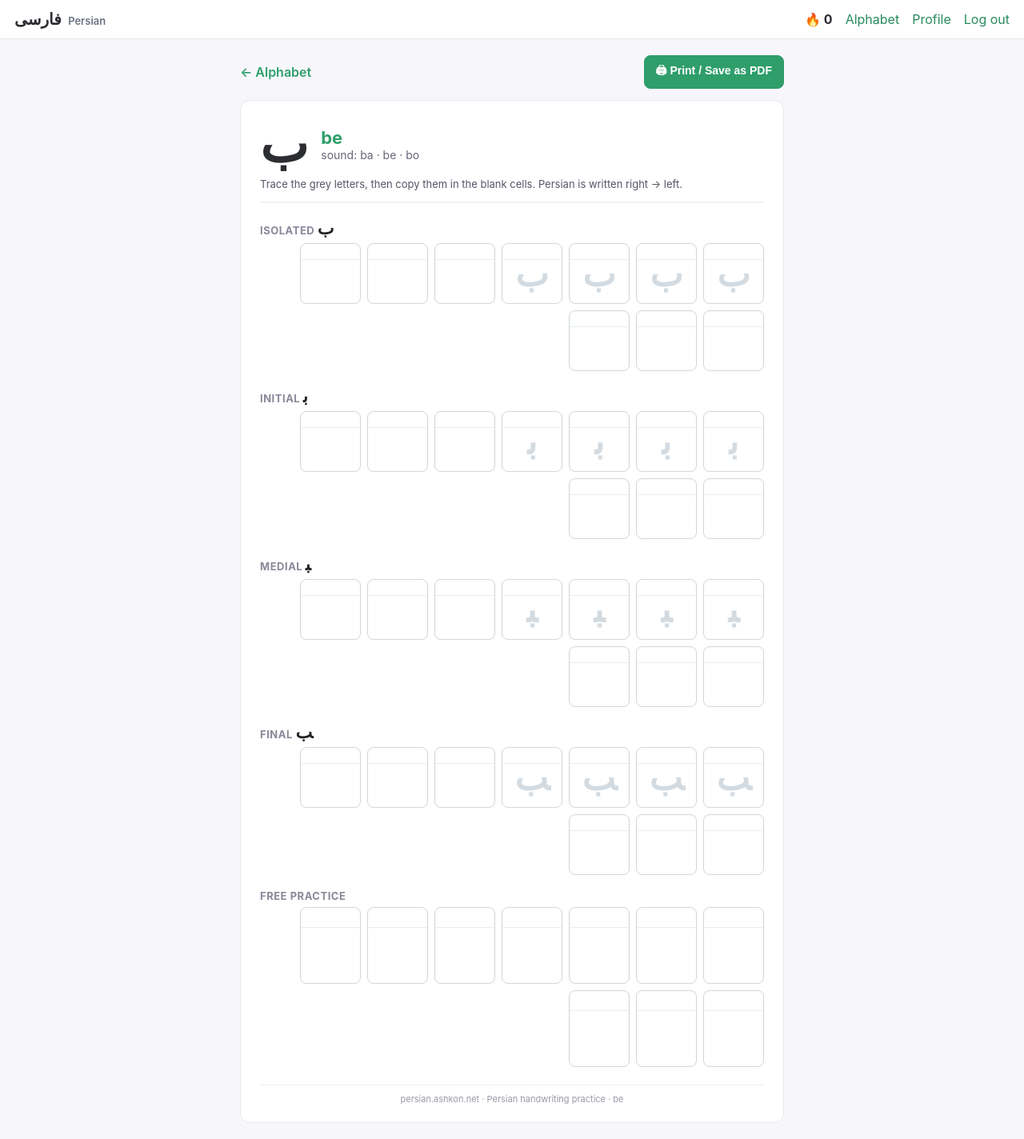
After one commit to ashsabet/persian, a Django app: a page that uses webapp/templates/learn/worksheet.html in a window 1280 px wide. The commit adds this page. Shown: the whole page at 80% size. Run offline with Django 5.2, Linux system fonts and the light colour scheme; the visitor is signed in with stand-in values (Sample User, id 1).

Commit message:
Add printable handwriting worksheet per alphabet letter
Each letter on the Alphabet page gets a "Practice sheet" link to a print-optimized
worksheet at /alphabet/<slug>/worksheet/. The sheet shows every positional form
(isolated/initial/medial/final via zero-width joiner), each with grey trace-over
cells followed by blank practice cells laid out right-to-left, plus a free-practice
grid. Non-joining letters (ا د ذ ر ز ژ و) correctly show only isolated and final
forms with a note. A print CSS block hides chrome and a "Print / Save as PDF"
button triggers the browser's print-to-PDF. Alphabet CSV parsing is factored into
a shared _load_alphabet() helper.

Co-Authored-By: Claude Opus 4.8 <noreply@anthropic.com>
Claude-Session: https://claude.ai/code/session_01QKELApJmyjP7ncscjG24rX

```diff
--- a/webapp/learn/urls.py
+++ b/webapp/learn/urls.py
@@ -7,6 +7,7 @@ urlpatterns = [
     path("", views.home, name="home"),
     path("profile/", views.profile_view, name="profile"),
     path("alphabet/", views.alphabet, name="alphabet"),
+    path("alphabet/<slug:slug>/worksheet/", views.letter_worksheet, name="letter_worksheet"),
     path("lesson/<slug:slug>/", views.lesson, name="lesson"),
     path("lesson/<slug:slug>/complete/", views.lesson_complete, name="lesson_complete"),
     path("lesson/<slug:slug>/finish/", views.complete_lesson, name="complete_lesson"),
--- a/webapp/learn/views.py
+++ b/webapp/learn/views.py
@@ -188,26 +188,76 @@ def register(request):
     return render(request, "registration/register.html", {"form": form})
 
 
-@login_required
-def alphabet(request):
-    """Reference chart: every letter with its name / sound / example words + audio."""
+def _load_alphabet():
+    """Parse alphabet.csv into an ordered list of per-letter dicts.
+
+    Each letter carries a URL-safe `slug` (derived from its name audio key, e.g.
+    `name-alef` -> `alef`) plus its name / sound / example words.
+    """
     import csv
     from collections import OrderedDict
     from pathlib import Path
     from django.conf import settings
     path = Path(settings.BASE_DIR) / "learn" / "data" / "alphabet.csv"
     letters = OrderedDict()
+    for_slug = {}
     with open(path, encoding="utf-8") as f:
         for r in csv.DictReader(f):
             g = r["letter"]
-            L = letters.setdefault(g, {"glyph": g, "name": None, "sound": None, "words": []})
+            L = letters.setdefault(
+                g, {"glyph": g, "slug": None, "name": None, "sound": None, "words": []}
+            )
             e = {"key": r["audio_key"], "fa": r["persian"],
                  "tr": r["transliteration"], "en": r["english_or_note"]}
             typ = r["type"]
             if typ == "name":
                 L["name"] = e
+                L["slug"] = r["audio_key"].split("name-", 1)[-1]
             elif typ == "sound":
                 L["sound"] = e
             else:
                 L["words"].append(e)
-    return render(request, "learn/alphabet.html", {"letters": list(letters.values())})
+    return list(letters.values())
+
+
+@login_required
+def alphabet(request):
+    """Reference chart: every letter with its name / sound / example words + audio."""
+    return render(request, "learn/alphabet.html", {"letters": _load_alphabet()})
+
+
+# Persian letters that do not connect to the following (left) letter, so they
+# only have isolated and final forms — no distinct initial/medial shapes.
+_NON_JOINERS = set("ادذرزژو")
+_ZWJ = "‍"  # zero-width joiner: coaxes a font into rendering positional forms
+
+
+@login_required
+def letter_worksheet(request, slug):
+    """A printable handwriting worksheet for one letter, in all its forms."""
+    from django.http import Http404
+    letter = next((l for l in _load_alphabet() if l["slug"] == slug), None)
+    if letter is None:
+        raise Http404("Unknown letter")
+
+    g = letter["glyph"]
+    joins = g not in _NON_JOINERS
+    if joins:
+        forms = [
+            {"label": "Isolated", "glyph": g},
+            {"label": "Initial", "glyph": g + _ZWJ},
+            {"label": "Medial", "glyph": _ZWJ + g + _ZWJ},
+            {"label": "Final", "glyph": _ZWJ + g},
+        ]
+    else:
+        # Non-joining letters connect only on the right.
+        forms = [
+            {"label": "Isolated", "glyph": g},
+            {"label": "Final", "glyph": _ZWJ + g},
+        ]
+    return render(
+        request,
+        "learn/worksheet.html",
+        {"letter": letter, "forms": forms, "joins": joins,
+         "trace_count": 4, "blank_count": 6},
+    )
--- a/webapp/templates/learn/alphabet.html
+++ b/webapp/templates/learn/alphabet.html
@@ -9,6 +9,7 @@
     <div class="alpha-top">
       <span class="glyph fa">{{ l.glyph }}</span>
       <span class="lname">{{ l.name.tr }}</span>
+      <a class="ws-link" href="{% url 'letter_worksheet' l.slug %}" title="Printable writing worksheet">🖨 Practice sheet</a>
     </div>
     <div class="alpha-row">
       <span class="lbl">name</span>
@@ -34,6 +35,8 @@
 .alpha-grid{display:grid;grid-template-columns:repeat(auto-fill,minmax(240px,1fr));gap:14px;margin-top:14px}
 .alpha-card{background:#fff;border:1px solid #e6e9ee;border-radius:12px;padding:12px 14px}
 .alpha-top{display:flex;align-items:baseline;gap:10px;border-bottom:1px solid #eef1f4;padding-bottom:8px;margin-bottom:8px}
+.ws-link{margin-left:auto;font-size:12px;color:#2f9e6b;text-decoration:none;white-space:nowrap;align-self:center}
+.ws-link:hover{text-decoration:underline}
 .glyph{font-size:40px;font-weight:800}
 .lname{font-size:16px;color:#2f9e6b;font-weight:700}
 .alpha-row{display:flex;align-items:center;gap:8px;padding:4px 0;font-size:14px}
--- /dev/null
+++ b/webapp/templates/learn/worksheet.html
@@ -0,0 +1,88 @@
+{% extends "base.html" %}
+{% block title %}Writing practice — {{ letter.name.tr }}{% endblock %}
+{% block content %}
+<div class="ws-toolbar">
+  <a class="btn-back" href="{% url 'alphabet' %}">← Alphabet</a>
+  <button class="btn-print" onclick="window.print()">🖨 Print / Save as PDF</button>
+</div>
+
+<div class="worksheet">
+  <header class="ws-head">
+    <div class="ws-title">
+      <span class="ws-glyph fa">{{ letter.glyph }}</span>
+      <div class="ws-meta">
+        <div class="ws-name">{{ letter.name.tr }}</div>
+        <div class="ws-sound">sound: {{ letter.sound.tr }}</div>
+      </div>
+    </div>
+    <div class="ws-hint">
+      Trace the grey letters, then copy them in the blank cells. Persian is written
+      right&nbsp;→&nbsp;left.
+      {% if not joins %}<br><b>Note:</b> this letter does not join to the letter that follows it,
+      so it has only isolated and final forms.{% endif %}
+    </div>
+  </header>
+
+  {% for form in forms %}
+  <section class="ws-form">
+    <div class="ws-form-label">{{ form.label }} <span class="fa">{{ form.glyph }}</span></div>
+    <div class="ws-row">
+      {% for i in ""|center:trace_count %}<div class="cell trace fa">{{ form.glyph }}</div>{% endfor %}
+      {% for i in ""|center:blank_count %}<div class="cell blank"></div>{% endfor %}
+    </div>
+  </section>
+  {% endfor %}
+
+  <section class="ws-form">
+    <div class="ws-form-label">Free practice</div>
+    <div class="ws-row">
+      {% for i in ""|center:10 %}<div class="cell blank tall"></div>{% endfor %}
+    </div>
+  </section>
+
+  <footer class="ws-foot">persian.ashkon.net · Persian handwriting practice · {{ letter.name.tr }}</footer>
+</div>
+
+<style>
+.ws-toolbar{display:flex;justify-content:space-between;align-items:center;margin-bottom:14px}
+.btn-back{color:#2f9e6b;text-decoration:none;font-weight:600}
+.btn-print{border:1px solid #2f9e6b;background:#2f9e6b;color:#fff;border-radius:8px;
+  padding:8px 14px;cursor:pointer;font-size:14px;font-weight:600}
+.btn-print:hover{background:#268257}
+
+.worksheet{background:#fff;border:1px solid #e6e9ee;border-radius:12px;padding:22px 24px;max-width:820px}
+.ws-head{border-bottom:2px solid #eef1f4;padding-bottom:14px;margin-bottom:8px}
+.ws-title{display:flex;align-items:center;gap:16px}
+.ws-glyph{font-size:64px;font-weight:800;line-height:1}
+.ws-name{font-size:22px;font-weight:700;color:#2f9e6b}
+.ws-sound{font-size:14px;color:#667}
+.ws-hint{margin-top:10px;font-size:13px;color:#556}
+
+.ws-form{margin-top:18px}
+.ws-form-label{font-size:13px;text-transform:uppercase;letter-spacing:.04em;color:#889;
+  font-weight:700;margin-bottom:6px}
+.ws-form-label .fa{font-size:22px;color:#222;margin-inline-start:8px}
+/* Cells fill right-to-left, matching Persian writing direction. */
+.ws-row{display:flex;flex-wrap:wrap;gap:8px;direction:rtl}
+.cell{width:76px;height:76px;border:1px solid #cfd7d2;border-radius:8px;
+  display:flex;align-items:center;justify-content:center;
+  /* dotted mid baseline to guide letter height */
+  background-image:linear-gradient(#e9eef0 1px,transparent 1px);
+  background-size:100% 50%;background-repeat:no-repeat;background-position:0 50%}
+.cell.tall{height:96px}
+.cell.trace{font-size:44px;font-weight:700;color:#d3dbe1}
+.cell.blank{}
+
+@media print{
+  .ws-toolbar,.topbar{display:none !important}
+  .container{margin:0;padding:0;max-width:none}
+  .worksheet{border:none;border-radius:0;padding:0;max-width:none}
+  .cell{border-color:#bbb}
+  .cell.trace{color:#c9d2d8}
+  a[href]:after{content:""}
+  @page{margin:14mm}
+}
+.ws-foot{margin-top:22px;padding-top:10px;border-top:1px solid #eef1f4;
+  font-size:11px;color:#99a;text-align:center}
+</style>
+{% endblock %}
```
